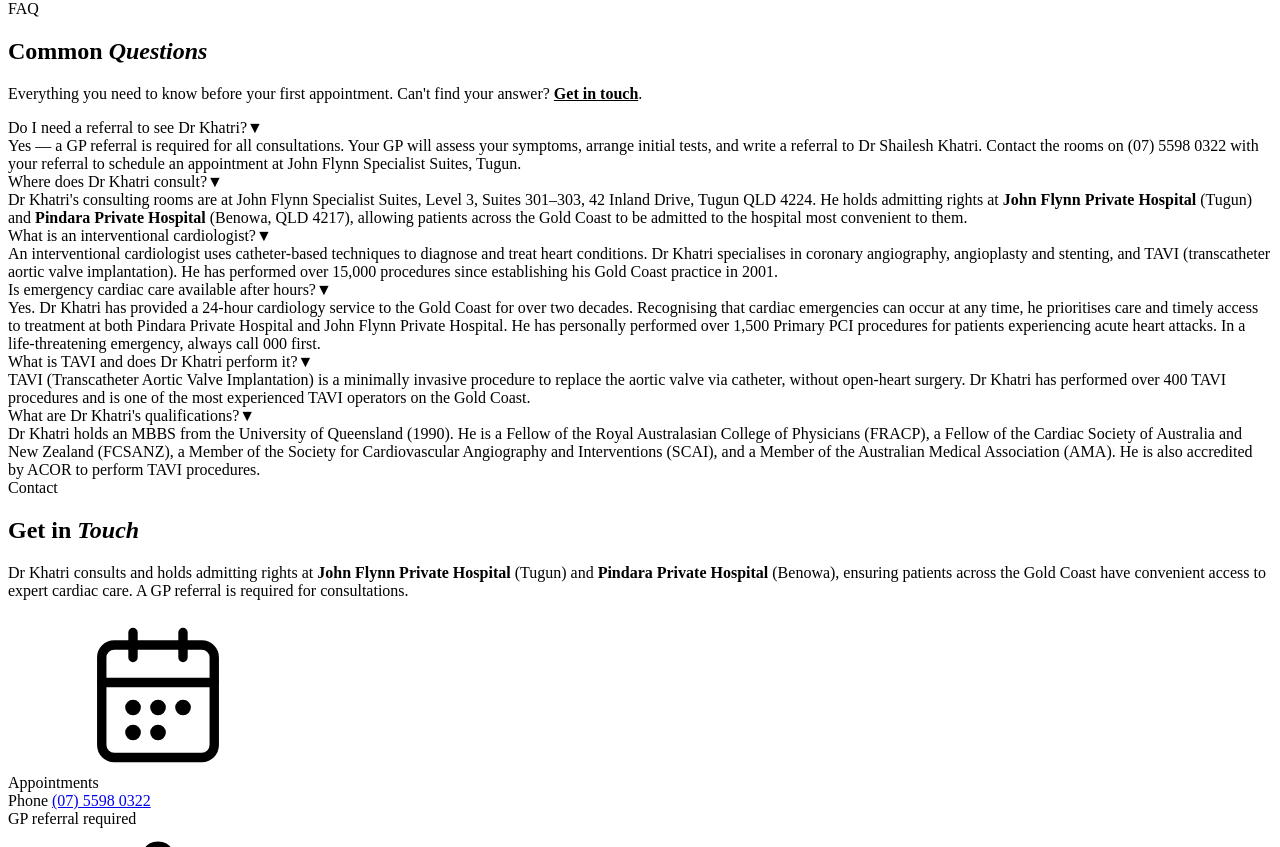
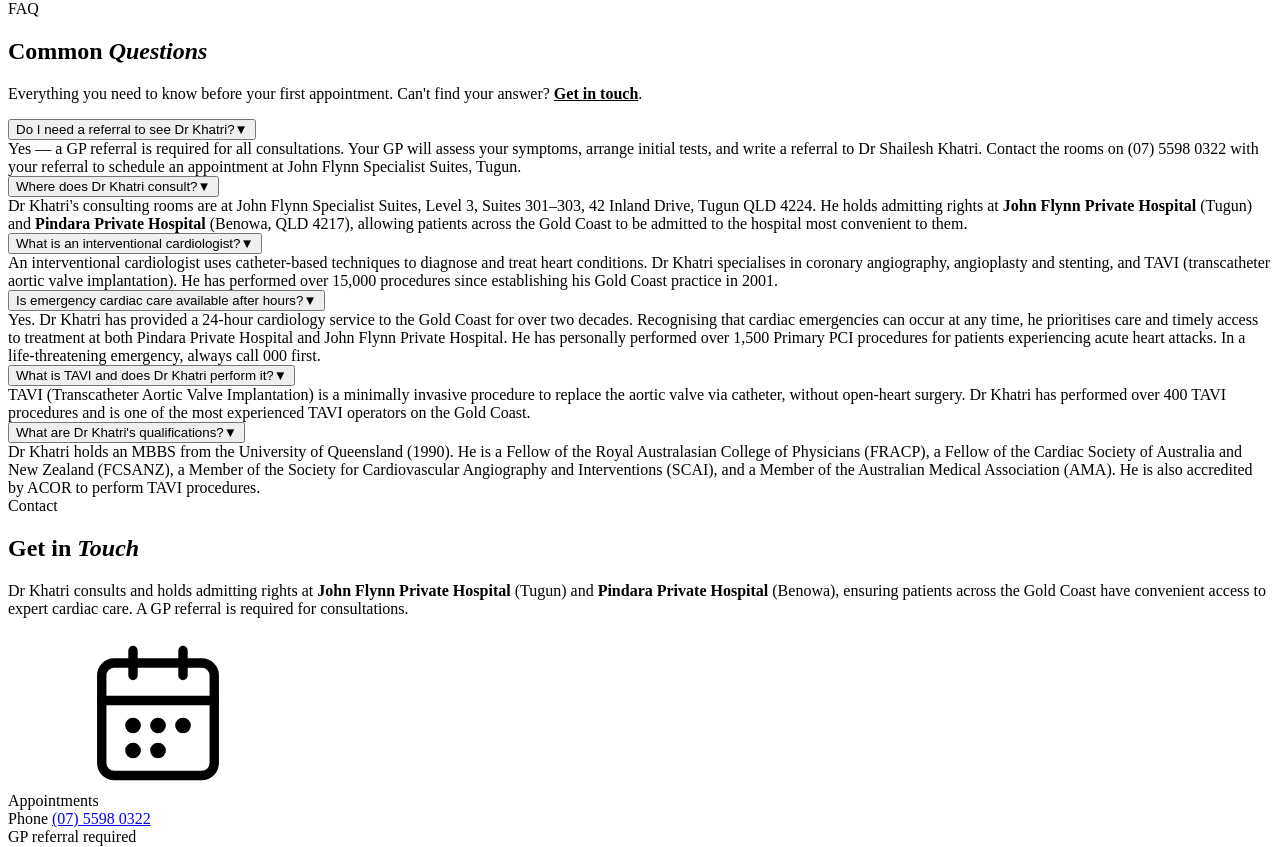
Before and after one commit to Advanse-IT/Dr-Khatri-Website, a React (Vite) app: page / in a window 1280 px wide. Shown: the part 11153-12000 px from the top of the page. Built offline with nearby package versions, Linux system fonts and the light colour scheme; the HTML template or start-up script is replaced by a standard one; a web font is replaced by a local one.

Commit message:
Ultimate SEO & UX Excellence: WCAG, Local SEO, AI Semantic Layers, and Final Audit

```diff
--- a/src/components/Faq.jsx
+++ b/src/components/Faq.jsx
@@ -11,12 +11,12 @@ const markup = `
 <p class="sec-lead">Everything you need to know before your first appointment. Can't find your answer? <a href="#contact" style="color:var(--gold);font-weight:700">Get in touch</a>.</p>
 </div>
 <div class="faq-list a rgt">
-<div class="faq-item"><div class="faq-q" onclick="faq(this)">Do I need a referral to see Dr Khatri?<span class="faq-arr">▼</span></div><div class="faq-body"><div class="faq-body-in">Yes — a GP referral is required for all consultations. Your GP will assess your symptoms, arrange initial tests, and write a referral to Dr Shailesh Khatri. Contact the rooms on (07) 5598 0322 with your referral to schedule an appointment at John Flynn Specialist Suites, Tugun.</div></div></div>
-<div class="faq-item"><div class="faq-q" onclick="faq(this)">Where does Dr Khatri consult?<span class="faq-arr">▼</span></div><div class="faq-body"><div class="faq-body-in">Dr Khatri's consulting rooms are at John Flynn Specialist Suites, Level 3, Suites 301–303, 42 Inland Drive, Tugun QLD 4224. He holds admitting rights at <strong>John Flynn Private Hospital</strong> (Tugun) and <strong>Pindara Private Hospital</strong> (Benowa, QLD 4217), allowing patients across the Gold Coast to be admitted to the hospital most convenient to them.</div></div></div>
-<div class="faq-item"><div class="faq-q" onclick="faq(this)">What is an interventional cardiologist?<span class="faq-arr">▼</span></div><div class="faq-body"><div class="faq-body-in">An interventional cardiologist uses catheter-based techniques to diagnose and treat heart conditions. Dr Khatri specialises in coronary angiography, angioplasty and stenting, and TAVI (transcatheter aortic valve implantation). He has performed over 15,000 procedures since establishing his Gold Coast practice in 2001.</div></div></div>
-<div class="faq-item"><div class="faq-q" onclick="faq(this)">Is emergency cardiac care available after hours?<span class="faq-arr">▼</span></div><div class="faq-body"><div class="faq-body-in">Yes. Dr Khatri has provided a 24-hour cardiology service to the Gold Coast for over two decades. Recognising that cardiac emergencies can occur at any time, he prioritises care and timely access to treatment at both Pindara Private Hospital and John Flynn Private Hospital. He has personally performed over 1,500 Primary PCI procedures for patients experiencing acute heart attacks. In a life-threatening emergency, always call 000 first.</div></div></div>
-<div class="faq-item"><div class="faq-q" onclick="faq(this)">What is TAVI and does Dr Khatri perform it?<span class="faq-arr">▼</span></div><div class="faq-body"><div class="faq-body-in">TAVI (Transcatheter Aortic Valve Implantation) is a minimally invasive procedure to replace the aortic valve via catheter, without open-heart surgery. Dr Khatri has performed over 400 TAVI procedures and is one of the most experienced TAVI operators on the Gold Coast.</div></div></div>
-<div class="faq-item"><div class="faq-q" onclick="faq(this)">What are Dr Khatri's qualifications?<span class="faq-arr">▼</span></div><div class="faq-body"><div class="faq-body-in">Dr Khatri holds an MBBS from the University of Queensland (1990). He is a Fellow of the Royal Australasian College of Physicians (FRACP), a Fellow of the Cardiac Society of Australia and New Zealand (FCSANZ), a Member of the Society for Cardiovascular Angiography and Interventions (SCAI), and a Member of the Australian Medical Association (AMA). He is also accredited by ACOR to perform TAVI procedures.</div></div></div>
+<div class="faq-item"><button class="faq-q" onclick="faq(this)" aria-expanded="false">Do I need a referral to see Dr Khatri?<span class="faq-arr">▼</span></button><div class="faq-body"><div class="faq-body-in">Yes — a GP referral is required for all consultations. Your GP will assess your symptoms, arrange initial tests, and write a referral to Dr Shailesh Khatri. Contact the rooms on (07) 5598 0322 with your referral to schedule an appointment at John Flynn Specialist Suites, Tugun.</div></div></div>
+<div class="faq-item"><button class="faq-q" onclick="faq(this)" aria-expanded="false">Where does Dr Khatri consult?<span class="faq-arr">▼</span></button><div class="faq-body"><div class="faq-body-in">Dr Khatri's consulting rooms are at John Flynn Specialist Suites, Level 3, Suites 301–303, 42 Inland Drive, Tugun QLD 4224. He holds admitting rights at <strong>John Flynn Private Hospital</strong> (Tugun) and <strong>Pindara Private Hospital</strong> (Benowa, QLD 4217), allowing patients across the Gold Coast to be admitted to the hospital most convenient to them.</div></div></div>
+<div class="faq-item"><button class="faq-q" onclick="faq(this)" aria-expanded="false">What is an interventional cardiologist?<span class="faq-arr">▼</span></button><div class="faq-body"><div class="faq-body-in">An interventional cardiologist uses catheter-based techniques to diagnose and treat heart conditions. Dr Khatri specialises in coronary angiography, angioplasty and stenting, and TAVI (transcatheter aortic valve implantation). He has performed over 15,000 procedures since establishing his Gold Coast practice in 2001.</div></div></div>
+<div class="faq-item"><button class="faq-q" onclick="faq(this)" aria-expanded="false">Is emergency cardiac care available after hours?<span class="faq-arr">▼</span></button><div class="faq-body"><div class="faq-body-in">Yes. Dr Khatri has provided a 24-hour cardiology service to the Gold Coast for over two decades. Recognising that cardiac emergencies can occur at any time, he prioritises care and timely access to treatment at both Pindara Private Hospital and John Flynn Private Hospital. He has personally performed over 1,500 Primary PCI procedures for patients experiencing acute heart attacks. In a life-threatening emergency, always call 000 first.</div></div></div>
+<div class="faq-item"><button class="faq-q" onclick="faq(this)" aria-expanded="false">What is TAVI and does Dr Khatri perform it?<span class="faq-arr">▼</span></button><div class="faq-body"><div class="faq-body-in">TAVI (Transcatheter Aortic Valve Implantation) is a minimally invasive procedure to replace the aortic valve via catheter, without open-heart surgery. Dr Khatri has performed over 400 TAVI procedures and is one of the most experienced TAVI operators on the Gold Coast.</div></div></div>
+<div class="faq-item"><button class="faq-q" onclick="faq(this)" aria-expanded="false">What are Dr Khatri's qualifications?<span class="faq-arr">▼</span></button><div class="faq-body"><div class="faq-body-in">Dr Khatri holds an MBBS from the University of Queensland (1990). He is a Fellow of the Royal Australasian College of Physicians (FRACP), a Fellow of the Cardiac Society of Australia and New Zealand (FCSANZ), a Member of the Society for Cardiovascular Angiography and Interventions (SCAI), and a Member of the Australian Medical Association (AMA). He is also accredited by ACOR to perform TAVI procedures.</div></div></div>
 </div>
 </div>
 </div>
--- a/src/components/Footer.jsx
+++ b/src/components/Footer.jsx
@@ -38,10 +38,10 @@ const markup = `
 <li><a href="#legal-information">Privacy Policy, Terms of Use &amp; Medical Disclaimer</a></li>
 </ul></div>
 <div class="fg-col"><h4>Location</h4>
-<p><strong style="color:rgba(255,255,255,.7);font-size:.72rem;letter-spacing:.08em;text-transform:uppercase">Consulting Rooms</strong><br/>
-        John Flynn Specialist Suites<br/>Level 3, Suites 301–303<br/>42 Inland Drive, Tugun QLD 4224<br/><br/>
-<strong style="color:rgba(255,255,255,.7);font-size:.72rem;letter-spacing:.08em;text-transform:uppercase">Admitting Hospitals</strong><br/>
-        John Flynn Private Hospital, Tugun<br/>Pindara Private Hospital, Benowa<br/><br/>
+<p><strong style="color:rgba(255,255,255,.7);font-size:.72rem;letter-spacing:.08em;text-transform:uppercase">Tugun Consulting Rooms</strong><br/>
+John Flynn Specialist Suites, Level 3, Suites 301–303<br/>42 Inland Drive, Tugun QLD 4224<br/><br/>
+<strong style="color:rgba(255,255,255,.7);font-size:.72rem;letter-spacing:.08em;text-transform:uppercase">Benowa Admitting Rights</strong><br/>
+Pindara Private Hospital, Allchurch Avenue, Benowa QLD 4217<br/><br/>
 <a href="tel:+61755980322" style="color:var(--gold2);font-weight:600">(07) 5598 0322</a></p>
 </div>
 <div class="fg-col"><h4>Emergency</h4><p>Dr Khatri has provided a 24-hour cardiology service to the Gold Coast for over two decades. Cardiac emergencies are prioritised at both hospitals at any time.<br/><br/>Life-threatening emergency: call <strong style="color:#fff">000</strong> immediately.</p></div>
--- a/src/components/Stats.jsx
+++ b/src/components/Stats.jsx
@@ -14,6 +14,7 @@ const markup = `
 <div>
 <span class="kicker light a lft">Track Record</span>
 <h2 class="sec-title light a lft d1">A Career Measured in <em>Lives Saved</em></h2>
+<h3 style="display:none">Experienced Gold Coast Cardiologist Track Record</h3>
 </div>
 <p class="sec-lead light a rgt">Since settling on the Gold Coast in 2001 following his international fellowship, Dr Khatri has become an integral member of the region's interventional cardiology services — providing a 24-hour cardiology service for over two decades at both Pindara Private Hospital and John Flynn Private Hospital.</p>
 </div>
--- a/src/hooks/useSiteEffects.js
+++ b/src/hooks/useSiteEffects.js
@@ -173,8 +173,15 @@ export default function useSiteEffects() {
 
     window.faq = (q) => {
       const item = q.parentElement;
-      document.querySelectorAll('.faq-item.open').forEach((i) => { if (i !== item) i.classList.remove('open'); });
-      item.classList.toggle('open');
+      const isOpen = item.classList.contains('open');
+      document.querySelectorAll('.faq-item').forEach((i) => {
+        i.classList.remove('open');
+        i.querySelector('.faq-q').setAttribute('aria-expanded', 'false');
+      });
+      if (!isOpen) {
+        item.classList.add('open');
+        q.setAttribute('aria-expanded', 'true');
+      }
     };
     window.showDirectionsPicker = (e) => {
       e?.preventDefault();
```
Also changed, not shown: index.html (+7 -0 lines), 1 other file (tests, documents, lock files or other folders).
